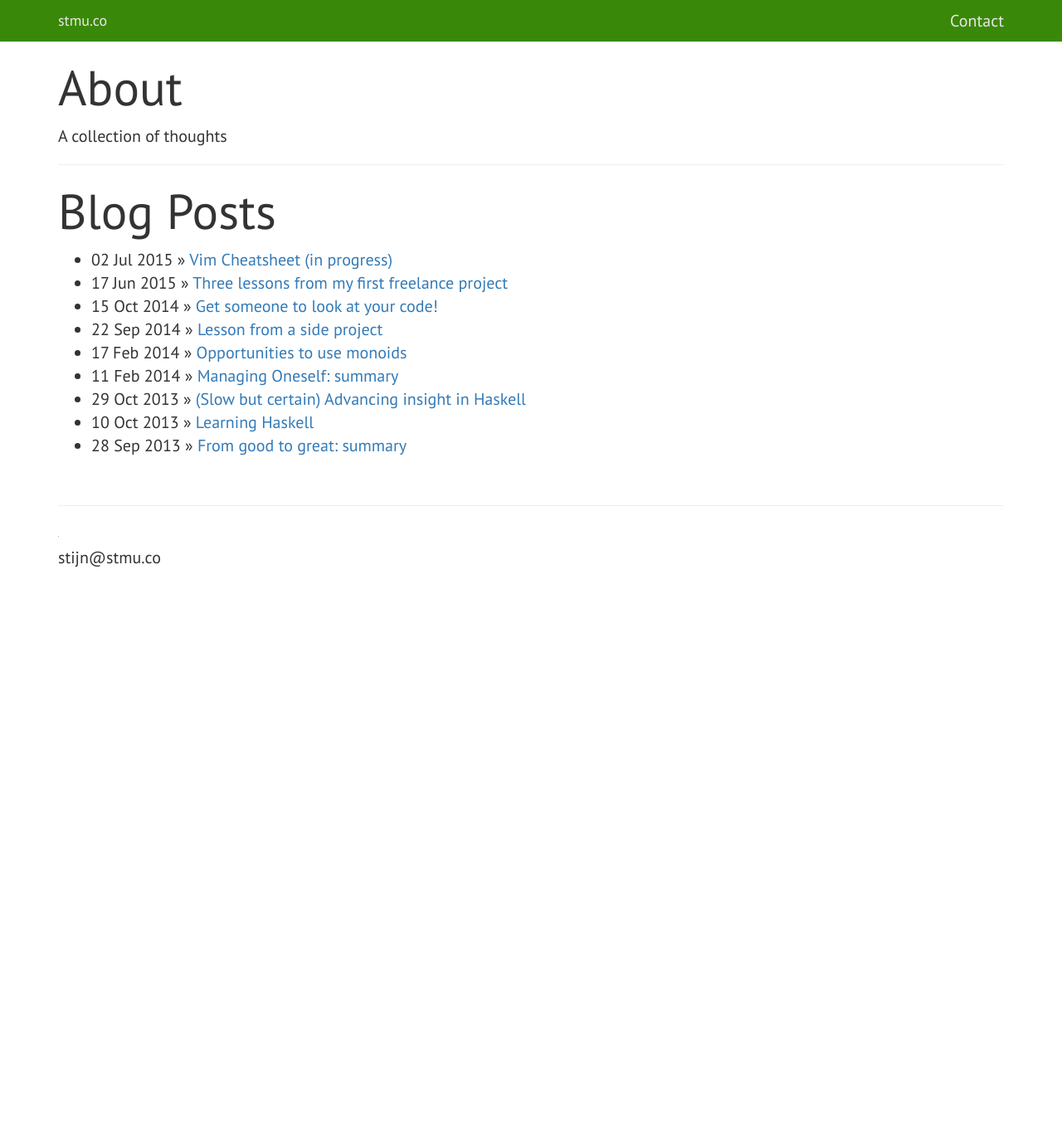
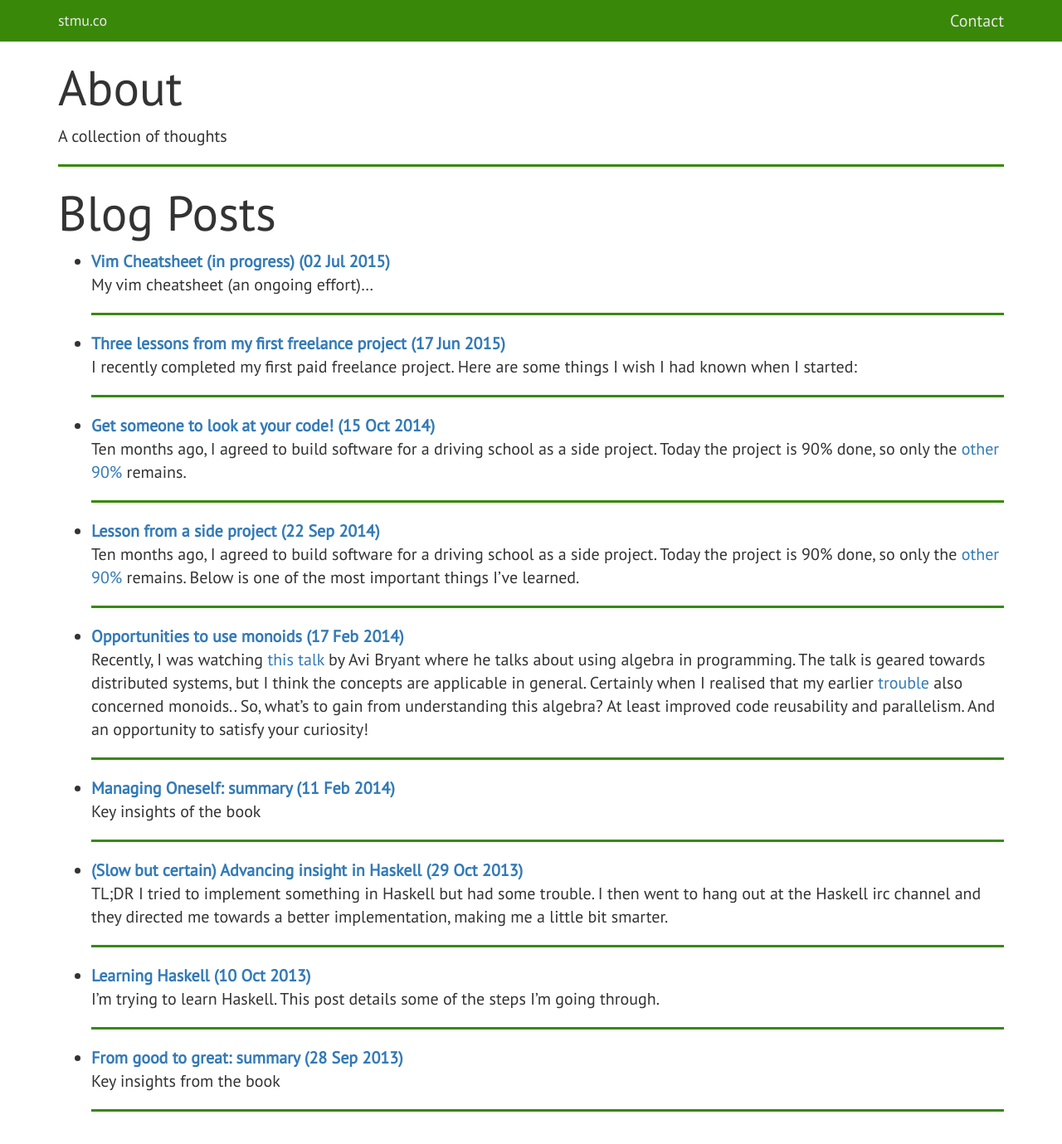
Before and after one commit to ddccffvv/ddccffvv.github.io, a Jekyll site: the page built from index.html, in a window 1280 px wide and 1400 px high. Shown: the top 1379 px of the window at 83% size. Built offline with Jekyll 4.4.1, drawn with Linux system fonts in a browser that asks for light colours; nearby versions of some CDN libraries.

Commit message:
changes to css for better readability

```diff
--- a/_posts/2013-09-28-from-good-to-great.markdown
+++ b/_posts/2013-09-28-from-good-to-great.markdown
@@ -5,8 +5,7 @@ date:   2013-09-28 22:30:37
 categories: summary
 ---
 
-Good to Great: Why some companies make the leap and others don't (Jim Collins)
-================================
+Key insights from the book
 
 
 Level 5 Leadership
--- a/_posts/2013-10-10-learning-haskell.markdown
+++ b/_posts/2013-10-10-learning-haskell.markdown
@@ -5,8 +5,6 @@ date:   2013-10-10 02:30:37
 categories: haskell
 ---
 
-First steps in Haskell
-======================
 
 I'm trying to learn Haskell.
 This post details some of the steps I'm going through.
--- a/_posts/2014-02-11-managing-oneself.markdown
+++ b/_posts/2014-02-11-managing-oneself.markdown
@@ -5,8 +5,7 @@ date:   2014-02-11 12:30:37
 categories: summary
 ---
 
-Managing Oneself (Peter F. Drucker)
-================================
+Key insights of the book
 
 ## What are my strengths?
 
--- a/_posts/2014-10-15-rails-after-hours-2.markdown
+++ b/_posts/2014-10-15-rails-after-hours-2.markdown
@@ -17,6 +17,8 @@ Peanuts compared to the time I gained as a result.
 I'm the only developer on this project, and I'm not even a programmer in my day job.
 I choose to code the application in Ruby On Rails, as I had some familiarity with the framework.
 
+> I dove in: head first and learning on the way. As so many of us do.
+
 I dove in: head first and learning on the way. As so many of us do.
 My code gradually became better as I discovered functionality provided by Rails and the proper way to do certain things.
 For a couple of months I hacked away, adding needed functionality.
@@ -31,6 +33,9 @@ But I never really got it working, it was as if I could not wrap my head around
 So I thought: I'll just get someone on odesk to write some for me.
 That way, I'll be able to look at them and write new ones myself.
 
+> I hired an experienced dev and encouraged him to tell me about coding errors I made.
+> The guy took one short look at my code and told me where I'd gone wrong
+
 I hired an experienced dev and encouraged him to additionally tell me about coding errors I made.
 The guy took one short look at my code and told me where I'd gone wrong: too much code in the controllers, not enough in the models.
 I had difficulty accepting at first: I'd become pretty protective of my coding style.
--- a/css/default.css
+++ b/css/default.css
@@ -30,3 +30,12 @@ body {
 .subcriber-btn {
 	background-color: #E0580C;
 }
+
+hr {
+	border-top: 3px solid #398809;
+}
+
+blockquote p {
+	font-weight: 500;
+	font-size: 35px;
+}
--- a/index.html
+++ b/index.html
@@ -13,7 +13,11 @@ title: stmu
   <h1>Blog Posts</h1>
   <ul class="posts">
     {% for post in site.posts %}
-      <li><span>{{ post.date | date_to_string }}</span> &raquo; <a href="{{ post.url }}">{{ post.title }}</a></li>
+    <li>
+    	<b><a href="{{ post.url }}">{{ post.title }} ({{ post.date | date_to_string }})</a></b>
+	{{ post.excerpt }}
+	<hr>
+    </li>
     {% endfor %}
   </ul>
 </div>
```
Also changed, not shown: 6 other files.
